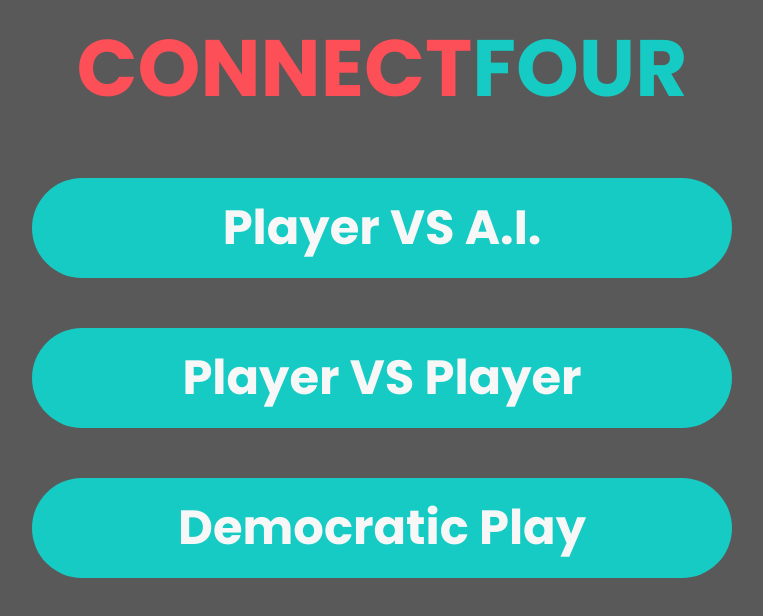
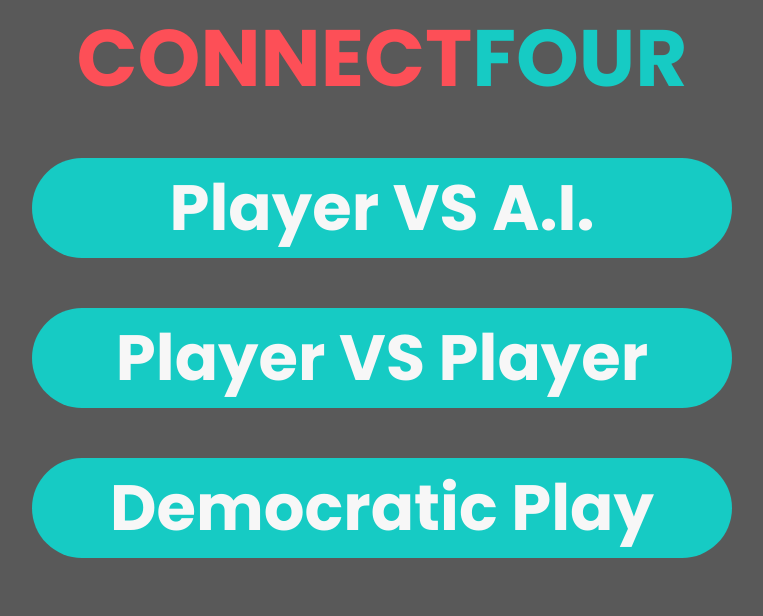
Before and after one commit to MattZera/MeanConnectFour, an Angular app in the folder App/: page / in a window 1280 px wide. Shown: the top 616 px of the page, without its empty margins (258-1021 px from the left). Built offline with nearby package versions, Linux system fonts and the light colour scheme.

Commit message:
Reverts scss changes.

```diff
--- a/App/src/app/app.component.html
+++ b/App/src/app/app.component.html
@@ -1,6 +1,6 @@
-<h1 id="title" [routerLink]="['/']">
+<div id="title" [routerLink]="['/']">
   <span id="connect">CONNECT</span>
   <span id="four">FOUR</span>
-</h1>
+</div>
 
 <router-outlet></router-outlet>
--- a/App/src/app/app.component.scss
+++ b/App/src/app/app.component.scss
@@ -1,8 +1,14 @@
+@import '../constants';
+
 #title {
+  width: fit-content;
   font-size: 200%;
   font-family: 'Poppins', sans-serif;
   text-align: center;
+  height: 40px;
+  line-height: 40px;
   margin: auto;
+  background-color: transparent;
 
   &:hover {
     cursor: pointer;
@@ -14,21 +20,27 @@
 }
 
 #connect {
-  color: #fd4f57;
+  color: $red;
+  background-color: transparent;
 }
 
 #four {
-  color: #16CBC4;
+  color: $blue;
+  background-color: transparent;
 }
 
-@media only screen and (min-width : 370px) and (max-width : 715px) {
+@include media('screen', '>phone', '<=tablet') {
   #title {
+    height: 50px;
+    line-height: 50px;
     font-size: 250%;
   }
 }
 
-@media only screen and (min-width : 716px) {
+@include media('screen', '>tablet') {
   #title {
+    height: 100px;
+    line-height: 100px;
     font-size: 500%;
   }
 }
--- a/App/src/app/game/game.component.scss
+++ b/App/src/app/game/game.component.scss
@@ -1,6 +1,10 @@
+@import '../../constants';
+
+$cell-size: 40px;
+
 .form {
-  width: 280px;
-  height: 40px;
+  width: $cell-size * 7;
+  height: $cell-size;
   display: flex;
   margin: 0 auto;
   justify-content: space-around;
@@ -10,19 +14,19 @@
 
 .coin {
   opacity: 0.25;
-  background-color: #fd4f57;
+  background-color: $red;
   margin: auto;
-  width: 36px;
+  width: $cell-size * 0.9;
   height: 90%;
   border-radius: 100%;
 }
 
 .player1 {
-  background-color: #fd4f57;
+  background-color: $red;
 }
 
 .player2 {
-  background-color: #16CBC4;
+  background-color: $blue;
 }
 
 .coin:hover {
@@ -37,24 +41,28 @@
   visibility: collapse;
 }
 
-@media only screen and (min-width : 370px) and (max-width : 715px) {
+@include media('screen', '>phone', '<=tablet') {
+  $cell-size: 50px;
+
   .form {
-    width: 350px;
-    height: 50px;
+    width: $cell-size * 7;
+    height: $cell-size;
   }
 
   .coin {
-    width: 45px;
+    width: $cell-size * 0.9;
   }
 }
 
-@media only screen and (min-width : 716px) {
+@include media('screen', '>tablet') {
+  $cell-size: 100px;
+
   .form {
-    width: 700px;
-    height: 100px;
+    width: $cell-size * 7;
+    height: $cell-size;
   }
 
   .coin {
-    width: 90px;
+    width: $cell-size * 0.9;
   }
 }
--- a/App/src/app/game/game.component.ts
+++ b/App/src/app/game/game.component.ts
@@ -13,7 +13,7 @@
 
   gameState: Subscription;
 
-  player = 1;
+  player = 0;
   nextPlayer: number = 1;
   columns = [0, 1, 2, 3, 4, 5, 6];
   board: Array<Array<number>> = [
--- a/App/src/app/menu/menu.component.scss
+++ b/App/src/app/menu/menu.component.scss
@@ -1,8 +1,10 @@
+@import '../../constants';
+
 $cell-size: 40px;
 
 #menu {
   text-align: center;
-  font-size: 150%;
+  font-size: 160%;
   font-family: 'Poppins', sans-serif;
   margin: auto;
   width: $cell-size *  7;
@@ -12,11 +14,11 @@
     margin: ($cell-size / 2) auto;
     line-height: $cell-size;
     border-radius: $cell-size / 2;
-    background-color: #16CBC4;
-    color: #f7f7f7;
+    background-color: $blue;
+    color: $white;
 
     &:hover {
-      background-color: #fd4f57;
+      background-color: $red;
       cursor: pointer;
     }
 
@@ -26,7 +28,7 @@
   }
 }
 
-@media only screen and (min-width: 370px) and (max-width: 715px) {
+@include media('screen', '>phone', '<=tablet') {
   $cell-size: 50px;
 
   #menu {
@@ -42,11 +44,11 @@
   }
 }
 
-@media only screen and (min-width: 716px) {
+@include media('screen', '>tablet') {
   $cell-size: 100px;
 
   #menu {
-    font-size: 300%;
+    font-size: 400%;
     width: $cell-size * 7;
 
     .menu-item {
--- a/App/src/styles.scss
+++ b/App/src/styles.scss
@@ -1,9 +1,5 @@
-html {
-  background-color: #595959;
+@import 'constants';
+
+* {
+  background-color: $grey;
 }
-
-@media only screen and (min-width : 370px) and (max-width : 715px) {
-}
-
-@media only screen and (min-width : 716px) {
-}
```
